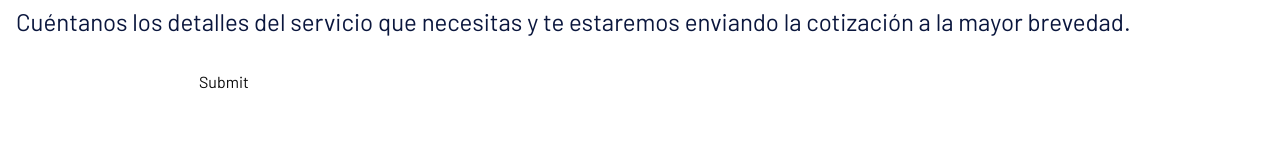
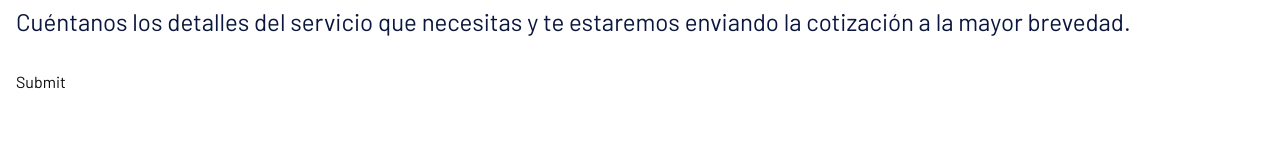
Before and after one commit to mledezma/sipsa, a Next.js app: page /contacto in a window 1280 px wide. Shown: the part 556-716 px from the top of the page. Built offline with nearby package versions, Linux system fonts and the light colour scheme.

Commit message:
Contact page WIP.

```diff
--- a/package.json
+++ b/package.json
@@ -15,6 +15,7 @@
     "next": "15.1.7",
     "react": "^19.0.0",
     "react-dom": "^19.0.0",
+    "resend": "^4.1.2",
     "tailwind-merge": "^3.0.2",
     "tailwindcss-animate": "^1.0.7"
   },
--- a/src/components/contact-form.tsx
+++ b/src/components/contact-form.tsx
@@ -2,11 +2,21 @@
 import Form from 'next/form'
 
 export default function ContactForm() {
+  const sendMail = async (event: React.FormEvent<HTMLFormElement>) => {
+    event.preventDefault()
+    const form = event.currentTarget
+    const formData = new FormData(form)
+    const response = await fetch('/api/send', {
+      method: 'POST',
+      body: formData,
+    })
+    if (response.ok) {
+      alert('Email sent')
+    }
+  }
+
   return (
-    <Form action="/search">
-      {/* On submission, the input value will be appended to
-          the URL, e.g. /search?query=abc */}
-      <input name="query" />
+    <Form action="#" onSubmit={sendMail}>
       <button type="submit">Submit</button>
     </Form>
   )
--- /dev/null
+++ b/src/components/email-template.tsx
@@ -0,0 +1,13 @@
+import * as React from 'react';
+
+interface EmailTemplateProps {
+  firstName: string;
+}
+
+export const EmailTemplate: React.FC<Readonly<EmailTemplateProps>> = ({
+  firstName,
+}) => (
+  <div>
+    <h1>Welcome, {firstName}!</h1>
+  </div>
+);
--- /dev/null
+++ b/src/pages/api/send.ts
@@ -0,0 +1,22 @@
+import type { NextApiRequest, NextApiResponse } from 'next';
+import { EmailTemplate } from '../../components/email-template';
+import { Resend } from 'resend';
+
+const resend = new Resend(process.env.RESEND_API_KEY);
+
+export default async (req: NextApiRequest, res: NextApiResponse) => {
+  console.log('hi?');
+  const { data, error } = await resend.emails.send({
+    from: 'SIPSA CR <marcoledezmacordero09@gmail.com>',
+    to: ['marcoledezmacordero09@gmail.com'],
+    subject: 'Hello world',
+    react: await EmailTemplate({ firstName: 'John' }),
+  });
+  console.log('hi 2?', error);
+
+  // if (error) {
+  //   return res.status(400).json(error);
+  // }
+
+  // res.status(200).json(data);
+};
```
Also changed, not shown: 2 other files (tests, documents, lock files or other folders).
